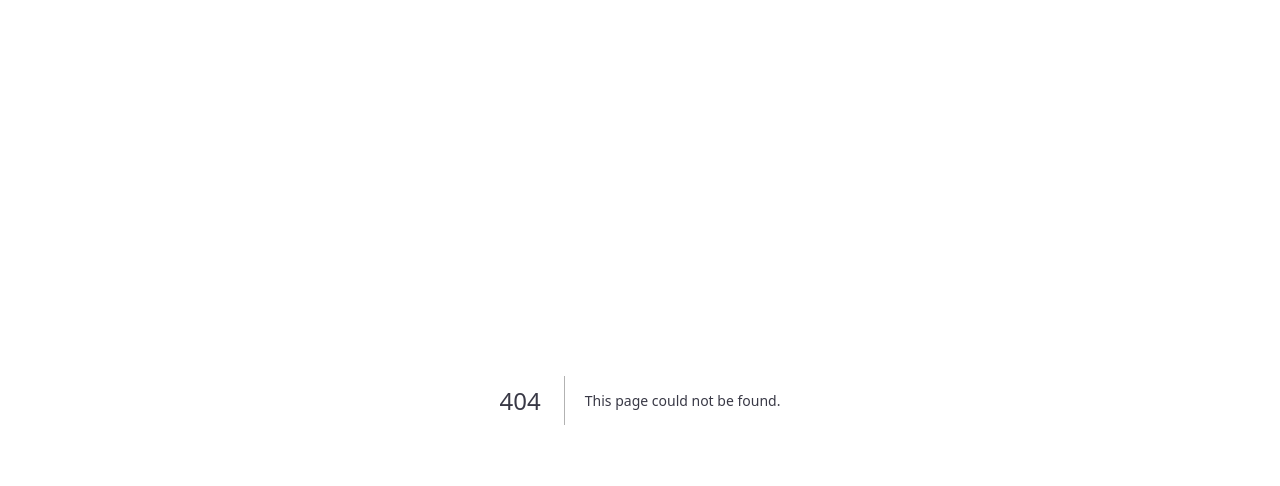
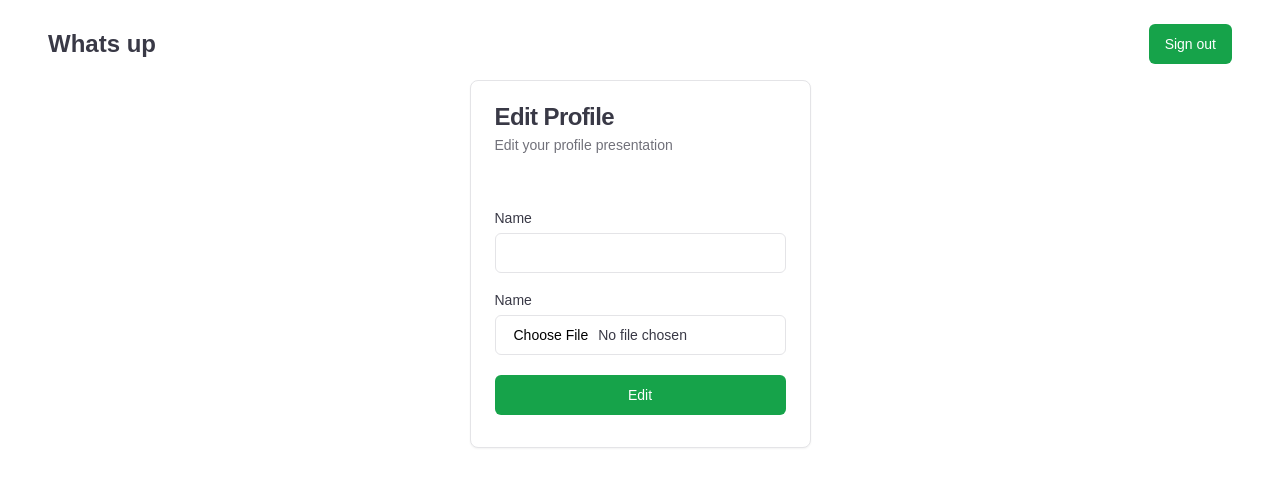
Before and after one commit to UriBaynesay/Whatsup, a Next.js app: page /profile/edit in a window 1280 px wide. Before the commit this address had no page. Shown: the top 486 px of the page. Built offline with nearby package versions, Linux system fonts and the light colour scheme; no server answers.

Commit message:
add profile name and image edit

```diff
--- a/app/(auth-pages)/sign-in/page.tsx
+++ b/app/(auth-pages)/sign-in/page.tsx
@@ -5,7 +5,6 @@ import {
   Card,
   CardContent,
   CardDescription,
-  CardFooter,
   CardHeader,
   CardTitle,
 } from "@/components/ui/card"
--- a/app/(auth-pages)/sign-up/page.tsx
+++ b/app/(auth-pages)/sign-up/page.tsx
@@ -13,14 +13,6 @@ import { Label } from "@/components/ui/label"
 import Link from "next/link"
 
 export default function Signup({ searchParams }: { searchParams: Message }) {
-  if ("message" in searchParams) {
-    return (
-      <div className="w-full flex-1 flex items-center h-screen sm:max-w-md justify-center gap-2 p-4">
-        <FormMessage message={searchParams} />
-      </div>
-    )
-  }
-
   return (
     <Card>
       <CardHeader>
--- a/app/(main)/layout.tsx
+++ b/app/(main)/layout.tsx
@@ -1,7 +1,6 @@
 import { Button } from "@/components/ui/button"
 import { signOutAction } from "../(auth-pages)/auth/actions"
-import ChatsList from "@/components/main/chats/chat-list"
-import { redirect } from "next/navigation"
+import Link from "next/link"
 
 export default function MainLayout({
   children,
@@ -9,9 +8,11 @@ export default function MainLayout({
   children: React.ReactNode
 }) {
   return (
-    <div className="main-layout h-full flex flex-col px-12 z-10 bg-white">
-      <header className="flex justify-between items-center pt-6 mb-6">
-        <h1 className="text-3xl font-bold">Whats up</h1>
+    <div className="h-full flex flex-col px-12 z-10 bg-white">
+      <header className="flex justify-between items-center pt-6 mb-4">
+        <Link href={"/"}>
+          <h1 className="text-2xl font-bold">Whats up</h1>
+        </Link>
         <form action={signOutAction}>
           <Button>Sign out</Button>
         </form>
--- /dev/null
+++ b/app/(main)/profile/action.ts
@@ -0,0 +1,36 @@
+"use server"
+
+import { editProfile, getProfile } from "./db"
+import { redirect } from "next/navigation"
+import z from "zod"
+import { revalidatePath } from "next/cache"
+
+const ProfileSchema = z.object({
+  id: z.string(),
+  created_at: z.string(),
+  name: z.string({ invalid_type_error: "Please enter a valid name" }),
+  profile_image: z.any(),
+  email: z.string(),
+})
+
+const ProfileEditSchema = ProfileSchema.omit({
+  id: true,
+  created_at: true,
+  email: true,
+})
+export const editProfileAction = async (formData: FormData) => {
+  const profile = await getProfile()
+  if (!profile) redirect("/sign-in")
+  const validateForm = ProfileEditSchema.safeParse({
+    name: formData.get("name"),
+    profile_image: formData.get("profile_image"),
+  })
+  if (validateForm.error) return validateForm.error.flatten().fieldErrors
+  const result = await editProfile(
+    profile.id,
+    validateForm.data.name,
+    validateForm.data.profile_image
+  )
+  if (!result) return { message: "Unable to edit profile" }
+  revalidatePath("/profile/edit")
+}
--- a/app/(main)/profile/db.ts
+++ b/app/(main)/profile/db.ts
@@ -30,6 +30,49 @@ export const getProfile = async () => {
   return profileData
 }
 
+export const editProfile = async (
+  profile_id: string,
+  name: string,
+  profile_image?: File
+) => {
+  const supabase = createClient()
+  const { data, error } = await supabase
+    .from("profile")
+    .update({ name })
+    .eq("id", profile_id)
+  if (profile_image?.size) {
+    const { data: profileImageExits, error: profileImageExitsError } =
+      await supabase.storage
+        .from("profile_images")
+        .exists(`${profile_id}_profile_image`)
+    if (!profileImageExits) {
+      const { data, error } = await supabase.storage
+        .from("profile_images")
+        .upload(`${profile_id}_profile_image`, profile_image)
+      if (error) return null
+      const { data: imageUrl } = supabase.storage
+        .from("profile_images")
+        .getPublicUrl(data.path)
+      return await supabase
+        .from("profile")
+        .update({ profile_image: imageUrl.publicUrl })
+        .eq("id", profile_id)
+    }
+    const { data, error } = await supabase.storage
+      .from("profile_images")
+      .update(`${profile_id}_profile_image`, profile_image)
+    if (error) return null
+    const { data: imageUrl } = supabase.storage
+      .from("profile_images")
+      .getPublicUrl(data.path)
+    return await supabase
+      .from("profile")
+      .update({ profile_image: imageUrl.publicUrl })
+      .eq("id", profile_id)
+  }
+  return data
+}
+
 export const getProfileByEmail = async (email?: string) => {
   const supabase = createClient()
   const { data: profile, error } = await supabase
--- /dev/null
+++ b/app/(main)/profile/edit/page.tsx
@@ -0,0 +1,56 @@
+import { getProfile } from "@/app/(main)/profile/db"
+import { SubmitButton } from "@/components/auth/submit-button"
+import {
+  Card,
+  CardContent,
+  CardDescription,
+  CardHeader,
+  CardTitle,
+} from "@/components/ui/card"
+import { Input } from "@/components/ui/input"
+import { Label } from "@/components/ui/label"
+import { editProfileAction } from "../action"
+import { FormMessage, Message } from "@/components/auth/form-message"
+
+const ProfileEdit = async ({ searchParams }: { searchParams: Message }) => {
+  const profile = await getProfile()
+  return (
+    <main className="flex justify-center">
+      <Card>
+        <CardHeader>
+          <CardTitle>Edit Profile</CardTitle>
+          <CardDescription>Edit your profile presentation</CardDescription>
+        </CardHeader>
+        <CardContent>
+          <form className="flex flex-col min-w-64 items-center ">
+            <div className="flex flex-col gap-2 [&>input]:mb-3 mt-8">
+              <Label htmlFor="name">Name</Label>
+              <Input
+                id="name"
+                name="name"
+                defaultValue={profile?.name}
+                required
+              />
+              <Label htmlFor="profile_image">Name</Label>
+              <Input
+                type="file"
+                id="profile_image"
+                name="profile_image"
+                accept="image"
+              />
+              <SubmitButton
+                formAction={editProfileAction}
+                pendingText="Editing"
+              >
+                Edit
+              </SubmitButton>
+              <FormMessage message={searchParams} />
+            </div>
+          </form>
+        </CardContent>
+      </Card>
+    </main>
+  )
+}
+
+export default ProfileEdit
--- a/app/(main)/profile/page.tsx
+++ /dev/null
@@ -1,12 +0,0 @@
-import { getProfile } from "@/app/(main)/profile/db"
-
-const ProfilePage = async () => {
-    const profile = await getProfile()
-  return (
-    <main>
-      <h2>Hello : {profile?.name}</h2>
-    </main>
-  )
-}
-
-export default ProfilePage
--- /dev/null
+++ b/components/main/profile/profile-preview.tsx
@@ -0,0 +1,21 @@
+import { getProfile } from "@/app/(main)/profile/db"
+import Image from "next/image"
+import Link from "next/link"
+
+const ProfilePreview = async () => {
+  const user = await getProfile()
+  return (
+    <Link className="flex mb-2" href={"/profile/edit"}>
+      <Image
+        className="rounded-full"
+        src={user?.profile_image as string}
+        width={36}
+        height={36}
+        alt="Profile Image"
+      />
+      <h1 className="ml-2">{user?.name}</h1>
+    </Link>
+  )
+}
+
+export default ProfilePreview
--- a/components/main/side-bar.tsx
+++ b/components/main/side-bar.tsx
@@ -1,11 +1,15 @@
 import Link from "next/link"
 import ChatsList from "./chats/chat-list"
+import ProfilePreview from "./profile/profile-preview"
 
-const SideBar = () => {
+const SideBar = async () => {
   return (
     <section className="flex flex-col">
+      <ProfilePreview />
       <ChatsList />
-      <Link className="mt-12 pb-4" href={"/chats/create"}>Create Chat</Link>
+      <Link className="mt-12 pb-4" href={"/chats/create"}>
+        Create Chat
+      </Link>
     </section>
   )
 }
```
